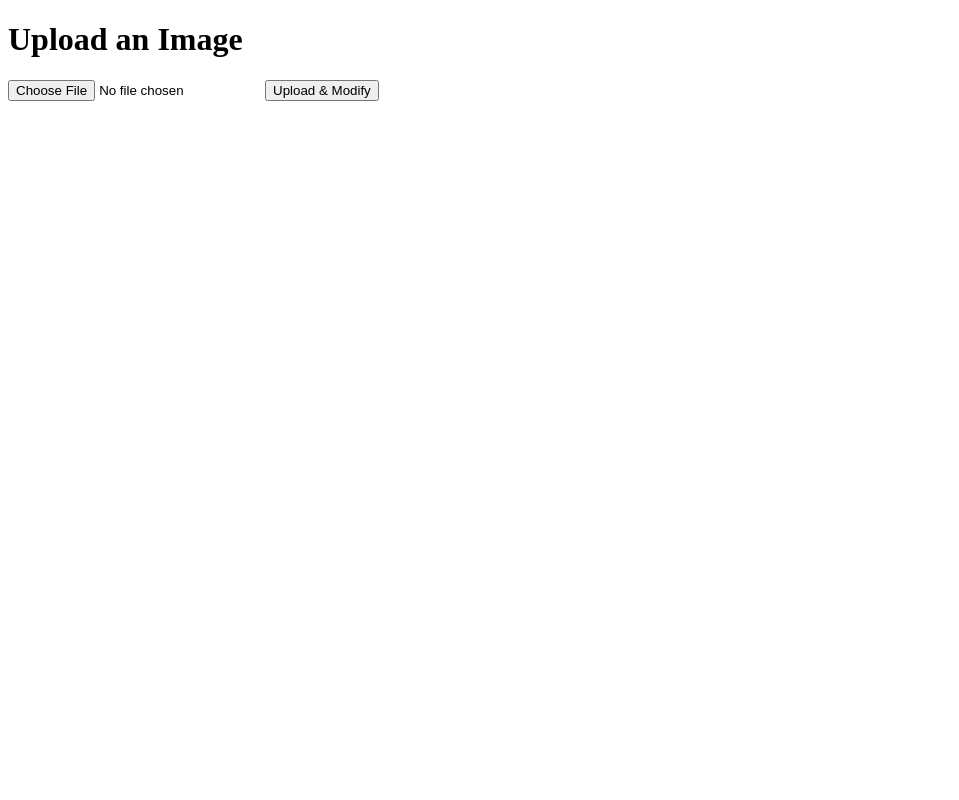
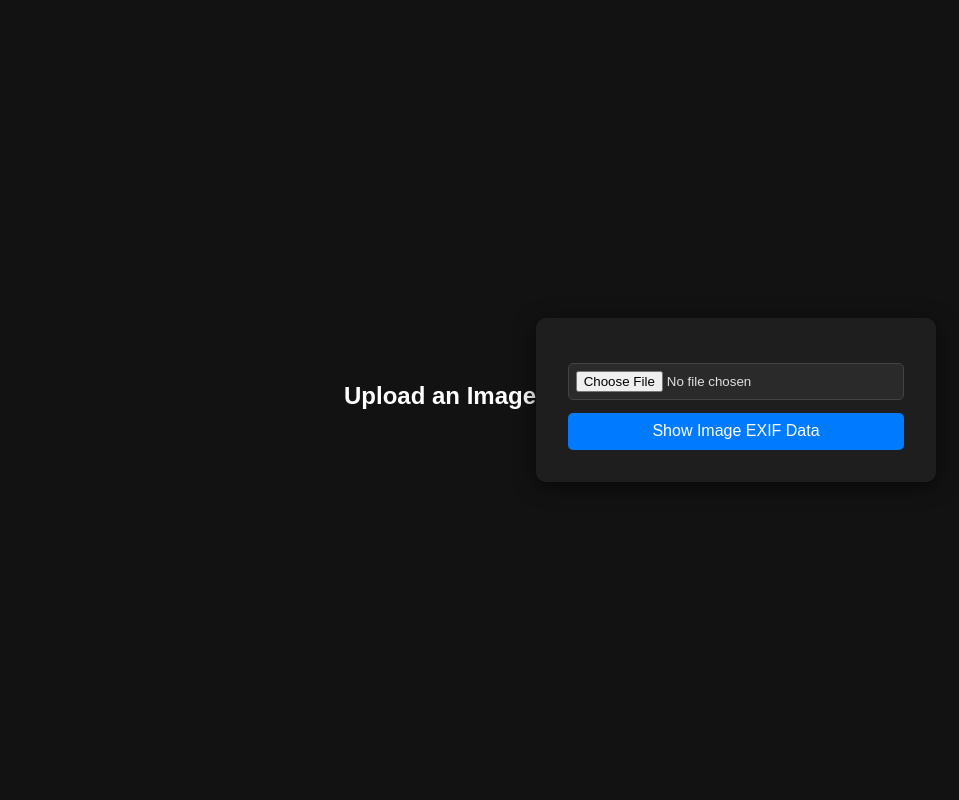
Before and after one commit to Rafaelorr/exif_data_view_website, a Flask app: page / in a window 1280 px wide. Shown: the whole page, without its empty margins (0-959 px from the left). Run offline with Flask 3, Linux system fonts and the light colour scheme.

Commit message:
add css for index.html

```diff
--- /dev/null
+++ b/static/index.css
@@ -0,0 +1,67 @@
+* {
+    box-sizing: border-box;
+}
+
+body {
+    font-family: Arial, sans-serif;
+    background-color: #121212;
+    color: #e0e0e0;
+    display: flex;
+    justify-content: center;
+    align-items: center;
+    padding: 1em;
+    min-height: 100vh;
+    margin: 0;
+}
+
+form {
+    background-color: #1e1e1e;
+    padding: 2em;
+    border-radius: 10px;
+    box-shadow: 0 4px 20px rgba(0, 0, 0, 0.6);
+    width: 100%;
+    max-width: 400px;
+    text-align: center;
+}
+
+h1 {
+    margin-bottom: 1em;
+    font-size: 1.5em;
+    color: #ffffff;
+}
+
+input[type="file"] {
+    margin: 1em 0;
+    padding: 0.5em;
+    width: 100%;
+    background-color: #2a2a2a;
+    color: #e0e0e0;
+    border: 1px solid #444;
+    border-radius: 5px;
+}
+
+button {
+    background-color: #007bff;
+    color: white;
+    border: none;
+    padding: 0.6em 1.2em;
+    border-radius: 5px;
+    font-size: 1em;
+    cursor: pointer;
+    transition: background-color 0.3s ease;
+    width: 100%;
+}
+
+button:hover {
+    background-color: #0056b3;
+}
+
+@media (max-width: 400px) {
+    form {
+        padding: 1.5em;
+    }
+
+    h1 {
+        font-size: 1.2em;
+    }
+}
--- a/templates/index.html
+++ b/templates/index.html
@@ -2,13 +2,15 @@
 <html lang="en">
 <head>
     <meta charset="UTF-8">
-    <title>Image Modifier</title>
+    <meta name="viewport" content="width=device-width, initial-scale=1.0">
+    <link rel="stylesheet" href="/static/index.css">
+    <title>EXIF data viewer</title>
 </head>
 <body>
-    <h1>Upload an Image</h1>
+    <h1>Upload an Image</h1> <br>
     <form method="POST" action="/upload" enctype="multipart/form-data">
-        <input type="file" name="image" accept="image/*" required>
-        <button type="submit">Upload & Modify</button>
+        <input type="file" name="image" accept="image/*" required> <br>
+        <button type="submit">Show Image EXIF Data</button>
     </form>
 </body>
 </html>
```
